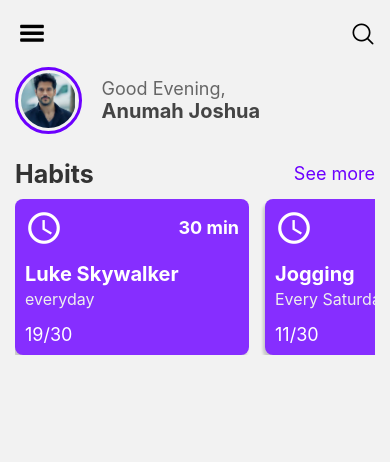
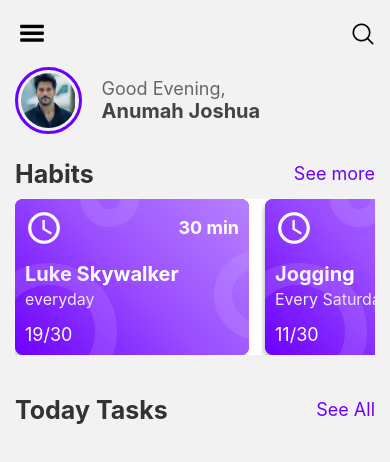
Before and after one commit to Ernie1234/JustDoIt, a React Native app: screen /Home in a window 390 px wide. Shown: the top 462 px of the page. Built offline with nearby package versions, Linux system fonts and the light colour scheme.

Commit message:
task started

```diff
--- a/components/HabitCard.tsx
+++ b/components/HabitCard.tsx
@@ -1,11 +1,19 @@
 import { Dimensions, StyleSheet, Text, View } from "react-native";
 import { MaterialIcons } from "@expo/vector-icons";
+import { LinearGradient } from "expo-linear-gradient";
+
 import { HabitTypes } from "../types";
 
 const HabitCard = ({ data }: { data: HabitTypes }) => {
   const SIZE = Dimensions.get("window").width;
   return (
     <View style={[styles.container, { width: SIZE * 0.6 }]}>
+      <LinearGradient
+        colors={["#b781ff", "#9a4eff", "#6c00ff"]}
+        start={{ x: 0.7, y: 0 }}
+        // end={{ x: 1, y: 1 }}
+        style={styles.linearGradient}
+      >
         <View style={styles.periodWrapper}>
           <MaterialIcons name="schedule" size={38} color="#fff" />
           <Text style={styles.period}>{data.period}</Text>
@@ -17,6 +25,16 @@ const HabitCard = ({ data }: { data: HabitTypes }) => {
           <Text style={styles.noLeft}>{data.noLeft}</Text>
           <Text style={styles.check}>{data.completed}</Text>
         </View>
+        <View
+          style={[styles.smCircle, { width: SIZE * 0.15, height: SIZE * 0.15 }]}
+        />
+        <View
+          style={[styles.mdCircle, { width: SIZE * 0.23, height: SIZE * 0.23 }]}
+        />
+        <View
+          style={[styles.lgCircle, { width: SIZE * 0.35, height: SIZE * 0.35 }]}
+        />
+      </LinearGradient>
     </View>
   );
 };
@@ -25,7 +43,6 @@ export default HabitCard;
 
 const styles = StyleSheet.create({
   container: {
-    padding: 10,
     borderRadius: 8,
     backgroundColor: "#862eff",
     shadowColor: "#171717",
@@ -33,8 +50,12 @@ const styles = StyleSheet.create({
     shadowOpacity: 0.2,
     shadowRadius: 3,
     elevation: 15,
+    position: "relative",
+    overflow: "hidden",
   },
-
+  linearGradient: {
+    padding: 10,
+  },
   periodWrapper: {
     flexDirection: "row",
     alignItems: "center",
@@ -69,4 +90,34 @@ const styles = StyleSheet.create({
   check: {
     color: "#fff",
   },
+  smCircle: {
+    color: "#fff",
+    position: "absolute",
+    left: 65,
+    top: -30,
+    borderWidth: 18,
+    borderColor: "#d1b0ff",
+    opacity: 0.18,
+    borderRadius: 65,
+  },
+  mdCircle: {
+    color: "#fff",
+    position: "absolute",
+    right: -55,
+    bottom: 15,
+    borderWidth: 18,
+    borderColor: "#d1b0ff",
+    opacity: 0.18,
+    borderRadius: 75,
+  },
+  lgCircle: {
+    color: "#fff",
+    position: "absolute",
+    left: -35,
+    bottom: -45,
+    borderWidth: 22,
+    borderColor: "#d1b0ff",
+    opacity: 0.18,
+    borderRadius: 85,
+  },
 });
--- a/components/Habits.tsx
+++ b/components/Habits.tsx
@@ -5,6 +5,7 @@ import {
   TouchableOpacity,
   View,
 } from "react-native";
+
 import HabitCard from "./HabitCard";
 import { HabitData } from "../data/habits";
 import { HabitTypes } from "../types";
@@ -24,6 +25,8 @@ const Habits = () => {
         contentContainerStyle={{ columnGap: 16 }}
         horizontal
         keyExtractor={(item: HabitTypes) => item.id.toString()}
+        showsHorizontalScrollIndicator={false}
+        style={{ backgroundColor: "#fff" }}
       />
     </View>
   );
--- a/components/HeaderBar.tsx
+++ b/components/HeaderBar.tsx
@@ -93,7 +93,7 @@ const styles = StyleSheet.create({
 
 //TODO COLORS
 //PURPLES:
-// ##6c00ff  @1
+// #6c00ff  @1
 // #862eff  @2
 // #9a4eff  @3
 
--- /dev/null
+++ b/components/Tasks.tsx
@@ -0,0 +1,39 @@
+import { StyleSheet, Text, TouchableOpacity, View } from "react-native";
+import React from "react";
+
+const Tasks = () => {
+  return (
+    <View style={styles.container}>
+      <View style={styles.header}>
+        <Text style={styles.title}>Today Tasks</Text>
+        <TouchableOpacity onPress={() => {}}>
+          <Text style={styles.seeMore}>See All</Text>
+        </TouchableOpacity>
+      </View>
+    </View>
+  );
+};
+
+export default Tasks;
+
+const styles = StyleSheet.create({
+  container: {
+    paddingHorizontal: 15,
+    paddingTop: 30,
+  },
+  header: {
+    flexDirection: "row",
+    justifyContent: "space-between",
+    alignItems: "center",
+  },
+  title: {
+    color: "#333",
+    fontSize: 25,
+    fontWeight: "bold",
+    paddingVertical: 10,
+  },
+  seeMore: {
+    fontSize: 18,
+    color: "#6c00ff",
+  },
+});
--- a/components/index.ts
+++ b/components/index.ts
@@ -2,4 +2,6 @@ export { default as Screen } from "./Screen";
 export { default as HeaderBar } from "./HeaderBar";
 export { default as Habits } from "./Habits";
 export { default as HabitCard } from "./HabitCard";
+export { default as Tasks } from "./Tasks";
+
 export { default as Card } from "./Card";
--- a/package.json
+++ b/package.json
@@ -13,9 +13,11 @@
     "@react-navigation/native": "^6.1.9",
     "@react-navigation/native-stack": "^6.9.16",
     "expo": "~49.0.15",
+    "expo-linear-gradient": "~12.3.0",
     "expo-status-bar": "~1.6.0",
     "react": "18.2.0",
     "react-native": "0.72.6",
+    "react-native-linear-gradient": "^2.8.3",
     "react-native-safe-area-context": "4.6.3",
     "react-native-screens": "~3.22.0"
   },
--- a/screens/HomeScreen.tsx
+++ b/screens/HomeScreen.tsx
@@ -1,5 +1,5 @@
 import { Text } from "react-native";
-import { Habits, HeaderBar, Screen } from "../components";
+import { Habits, HeaderBar, Screen, Tasks } from "../components";
 
 const HomeScreen = () => {
   return (
@@ -7,6 +7,7 @@ const HomeScreen = () => {
       <HeaderBar />
       {/* my task component */}
       <Habits />
+      <Tasks />
     </Screen>
   );
 };
```
Also changed, not shown: 1 other file (tests, documents, lock files or other folders). Lines whose indentation alone changed are shown as unchanged.
